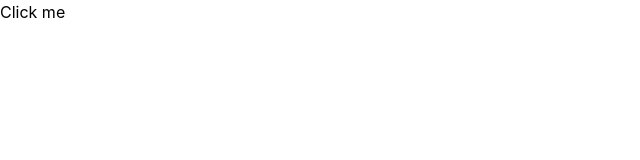
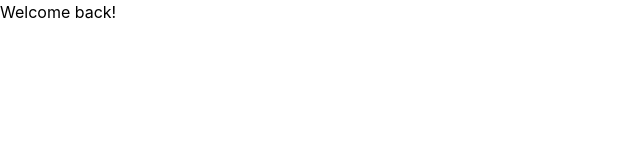
Before and after one commit to yasin1376/react-todo-app, a React (Create React App) app: page / in a window 1280 px wide. Shown: the top 160 px of the page, without its empty margins (0-640 px from the left). Built offline with nearby package versions, Linux system fonts and the light colour scheme.

Commit message:
some changes

```diff
--- a/src/index.js
+++ b/src/index.js
@@ -1,13 +1,29 @@
 import React from 'react';
 import ReactDOM from 'react-dom/client';
 import './index.css';
-import LoginButton from './LoginButton.js';
+// import LoginButton from './LoginButton.js';
 // import App from './App';
 // import reportWebVitals from './reportWebVitals';
 
 const root = ReactDOM.createRoot(document.getElementById('root'));
 
-root.render(<LoginButton />);
+function UserGreeting(props) {
+  return <h1>Welcome back!</h1>;
+}
+
+function GuestGreeting(props) {
+  return <h1>Please sign up.</h1>;
+}
+
+function Greeting(props) {
+  const isLoggedIn = props.isLoggedIn;
+  if (isLoggedIn) {
+    return <UserGreeting />;
+  }
+  return <GuestGreeting />;
+}
+
+root.render(<Greeting isLoggedIn={true} />);
 // root.render(
 //   <React.StrictMode>
 //     <App />
```
